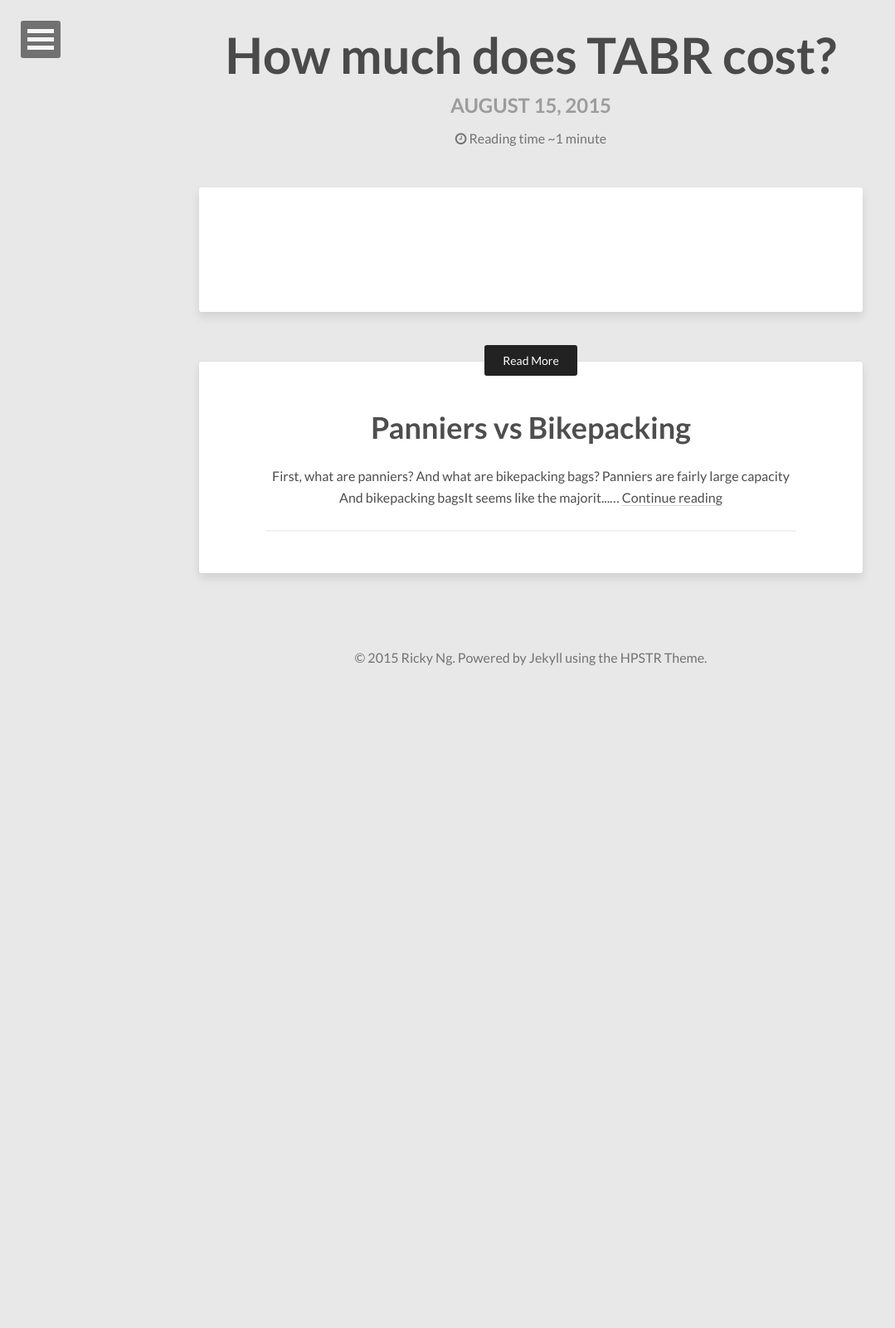
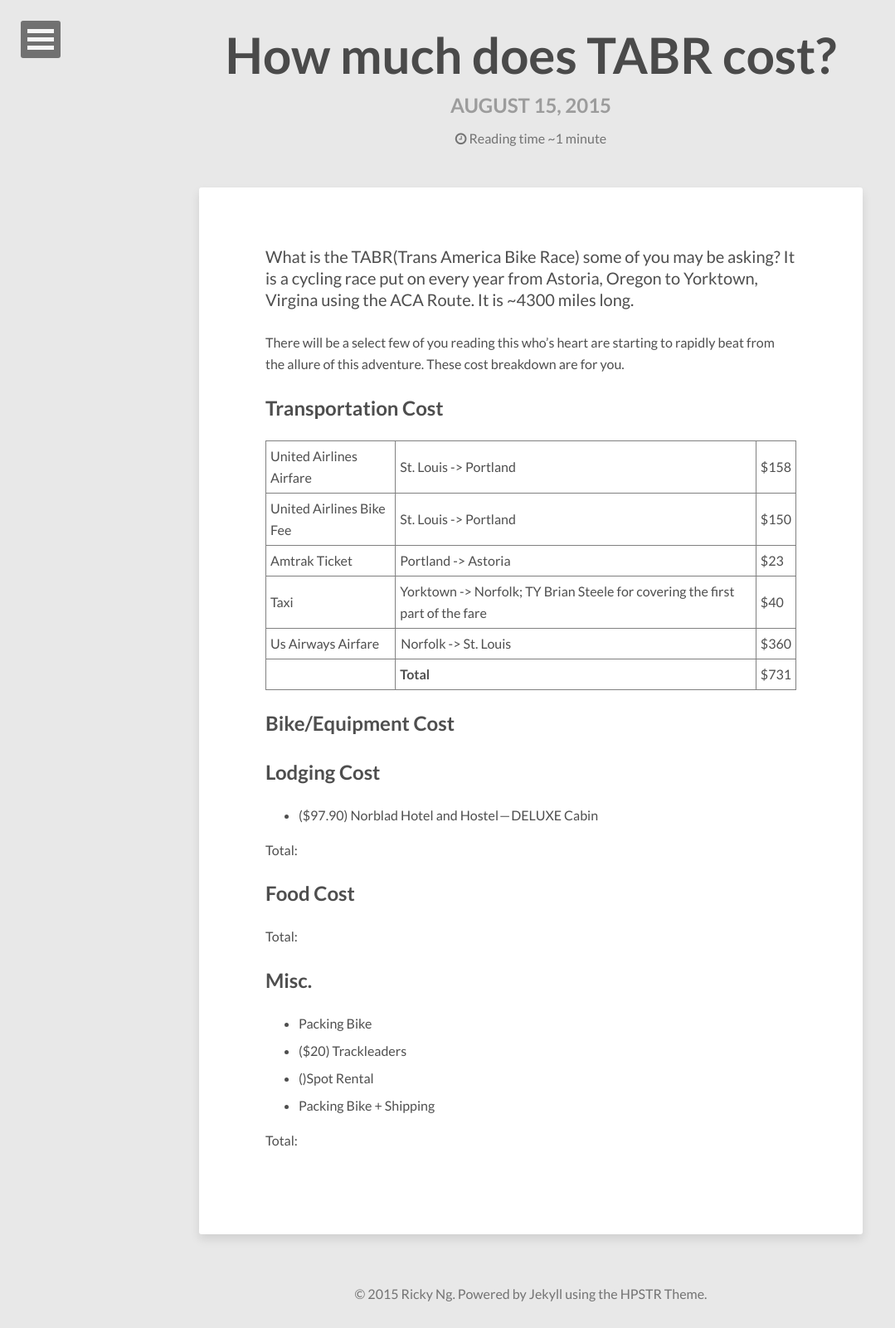
Before and after one commit to dummey/dummey.github.io, a Jekyll site: the page built from _posts/2015-08-15-how-much-does-tabr-cost.md, in a window 1280 px wide. Shown: the whole page at 83% size, without its empty margins (0-1079 px from the left). Built offline with Jekyll 4.4.1, drawn with Linux system fonts in a browser that asks for light colours; nearby versions of some CDN libraries; before the commit the page ends 900 px from its top, so only the background shows below that.

Commit message:
Hey lookie, a table.

```diff
--- a/_data/navigation.yml
+++ b/_data/navigation.yml
@@ -3,5 +3,8 @@
 - title: Theme Setup
   url: /theme-setup/
 
+- title: Stable
+  url: /stable/
+
 - title: External Link
   url: http://mademistakes.com
--- a/_posts/2015-08-15-how-much-does-tabr-cost.md
+++ b/_posts/2015-08-15-how-much-does-tabr-cost.md
@@ -1,10 +1,46 @@
 ---
 layout: post
 title: How much does TABR cost?
-categories: []
+categories: TABR2014
 tags: []
 published: True
 comments: False
 share: False
 
 ---
+
+What is the TABR(Trans America Bike Race) some of you may be asking? It is a cycling race put on every year from Astoria, Oregon to Yorktown, Virgina using the ACA Route. It is ~4300 miles long.
+
+There will be a select few of you reading this who’s heart are starting to rapidly beat from the allure of this adventure. These cost breakdown are for you.
+
+##Transportation Cost
+
+| United Airlines Airfare | St. Louis -> Portland | $158
+| United Airlines Bike Fee | St. Louis -> Portland | $150
+| Amtrak Ticket | Portland -> Astoria | $23
+| Taxi | Yorktown -> Norfolk; TY Brian Steele for covering the first part of the fare | $40
+| Us Airways Airfare | Norfolk -> St. Louis | $360
+| | **Total** | $731
+{: .table}
+
+
+##Bike/Equipment Cost
+
+##Lodging Cost
+
+- ($97.90) Norblad Hotel and Hostel — DELUXE Cabin
+
+Total:
+
+##Food Cost
+
+Total:
+
+##Misc.
+
+- Packing Bike
+- ($20) Trackleaders
+- ()Spot Rental
+- Packing Bike + Shipping
+
+Total:
--- a/_sass/_page.scss
+++ b/_sass/_page.scss
@@ -23,6 +23,14 @@
 		&:hover {
 			border-bottom-style: solid;
 		}
+	}
+	table, th, td {
+	    border: 1px solid black;
+	    border-collapse: collapse;
+	    border-color: grey;
+	}
+	th, td {
+    padding: 5px;
 	}
 }
 
```
Also changed, not shown: _includes/navigation.html (+8 -1 lines), _posts/2015-08-15-panniers-vs-bikepacking.md (+1 -1 lines), pages/stable.md (renamed from pages/bikes.md).
